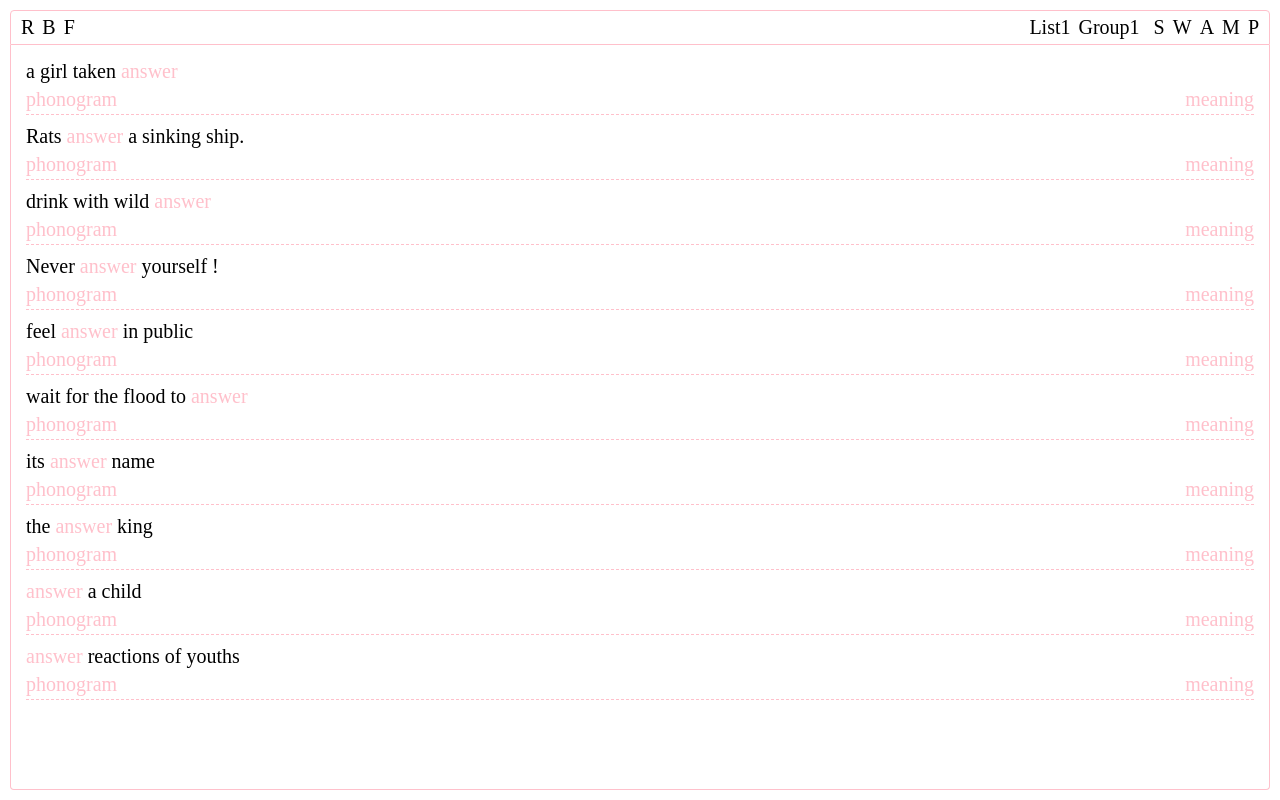
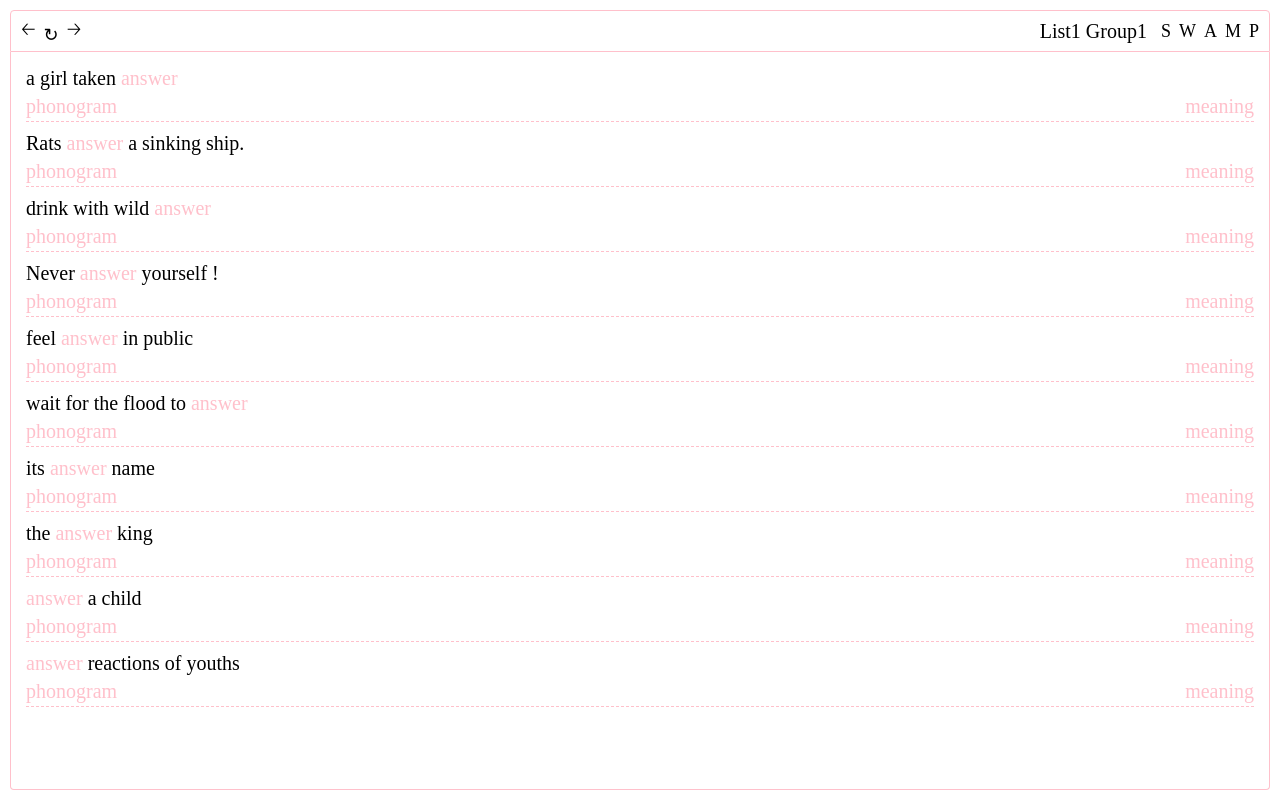
Before and after one commit to Kyrie890514/words-memorize, a Vue app: page / in a window 1280 px wide. Built offline with nearby package versions, Linux system fonts and the light colour scheme.

Commit message:
header style

```diff
--- a/src/components/WordsHeader.tsx
+++ b/src/components/WordsHeader.tsx
@@ -85,9 +85,9 @@ export default defineComponent({
 			<div class='header'>
 				<div class='header-wrapper'>
 					<div class='operation' style={`display:${isSearching ? 'none' : 'flex'}`}>
-						<span onClick={reload}>R</span>
-						{showGoBackAndGoForward && <span onClick={goBack}>B</span>}
-						{showGoBackAndGoForward && <span onClick={goForward}>F</span>}
+						{showGoBackAndGoForward && <span onClick={goBack}>🡠</span>}
+						<span onClick={reload} class='reload'>↻</span>
+						{showGoBackAndGoForward && <span onClick={goForward}>🡢</span>}
 					</div>
 					{
 						isSearching
@@ -97,9 +97,8 @@ export default defineComponent({
 								</div>
 							)
 							: (
-								<div class='title' onClick={changeMenuVisible}>
-									<span>{currentList}</span>
-									<span>{currentGroup}</span>
+								<div class='title'>
+									<span onClick={changeMenuVisible}>{currentList} {currentGroup}</span>
 								</div>
 							)
 					}
--- a/src/style/WordsHeader.scss
+++ b/src/style/WordsHeader.scss
@@ -11,7 +11,17 @@
 		justify-content: space-between;
 
 		.operation {
-			width: 55px;
+			width: 68px;
+			font-size: 18px;
+
+			>span {
+				display: flex;
+				align-items: center;
+			}
+
+			>span.reload {
+				align-items: flex-end;
+			}
 
 			>span:nth-child(2) {
 				margin: 0 8px;
@@ -39,6 +49,10 @@
 		}
 
 		.toggle {
+			display: flex;
+			align-items: center;
+			font-size: 18px;
+
 			>span {
 				margin-left: 8px;
 			}
```
